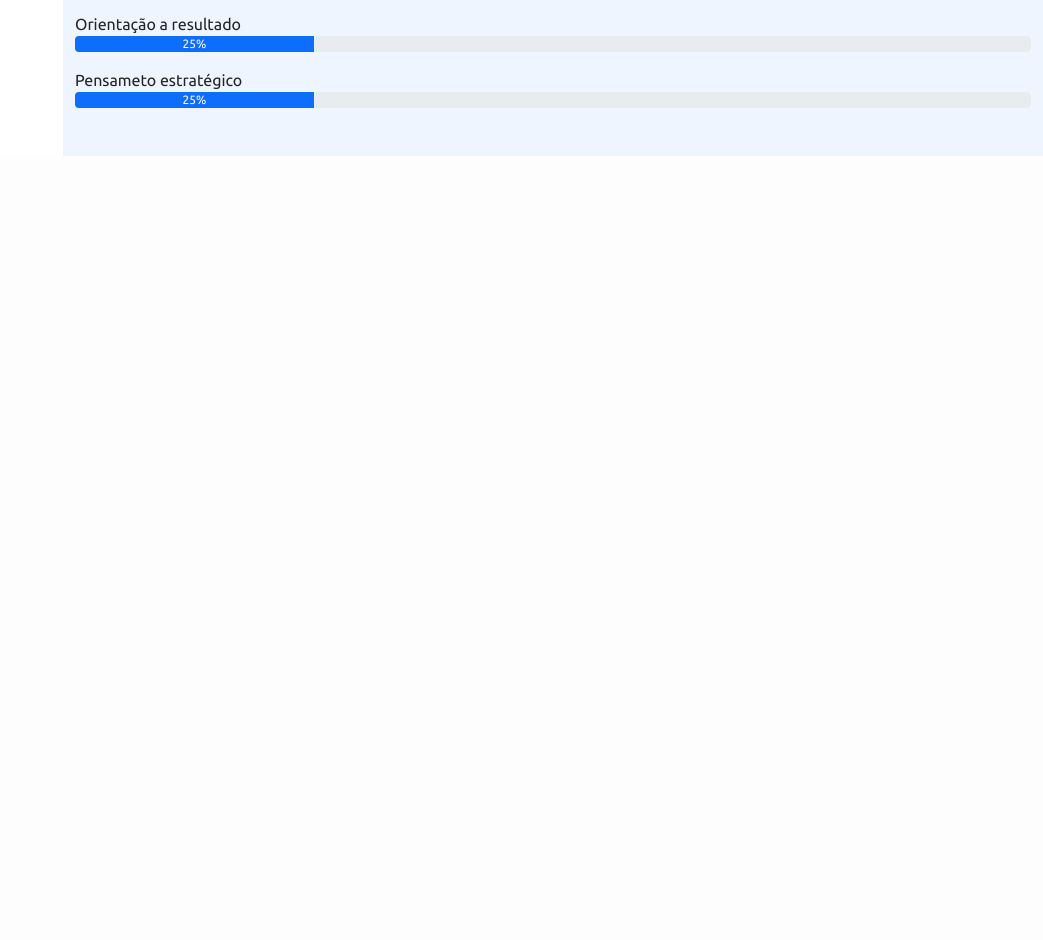
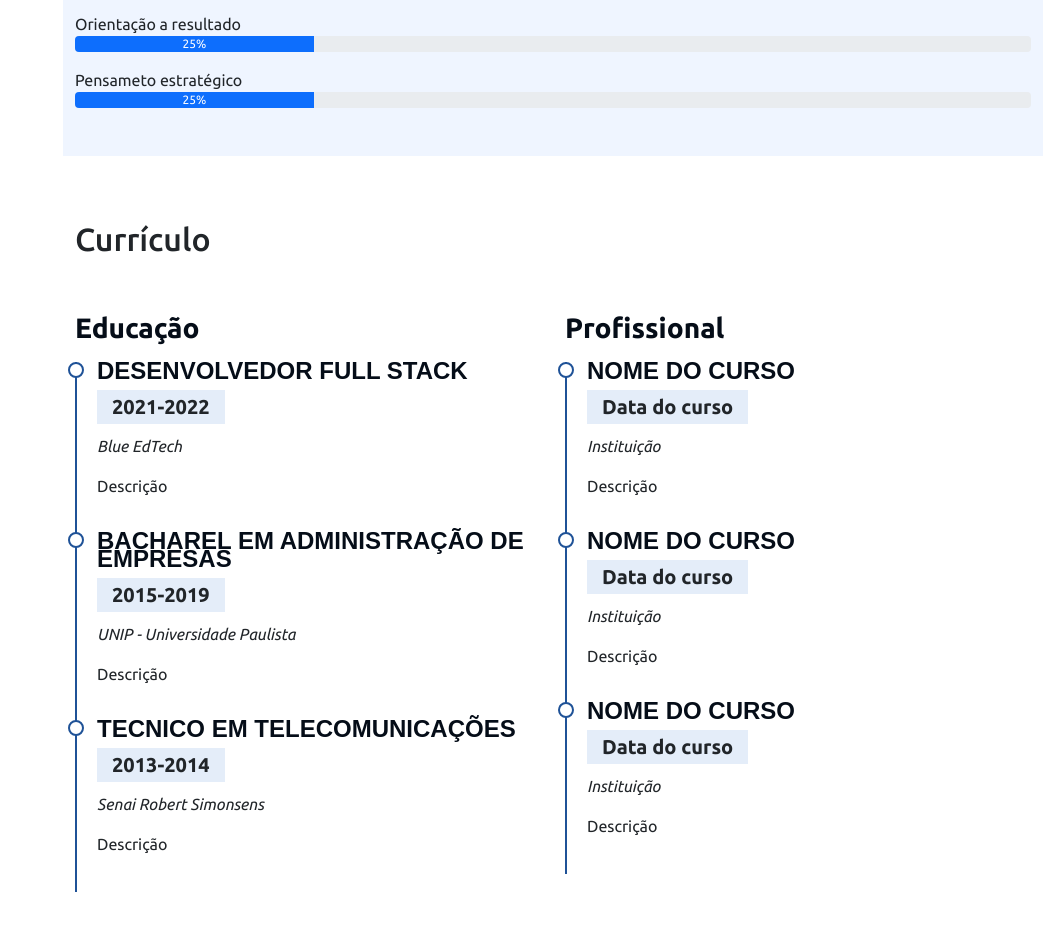
Before and after one commit to anamsilva1981/Devfolio, a Flask app: page / in a window 1280 px wide. Shown: the part 2343-3283 px from the top of the page, without its empty margins (237-1280 px from the left). Before the commit the page ends 2499 px from the top, so only its background shows below. Run offline with Flask 2, Linux system fonts and the light colour scheme; some libraries are stand-ins or nearby versions.

Commit message:
Curriculo

```diff
--- a/static/style.css
+++ b/static/style.css
@@ -195,3 +195,47 @@ i.menu-mobile{
 .section-bg {
     background-color: #eff5ff;
 }
+
+.cv .cv-title{
+    font-weight: 700;
+    margin-top: 20px;
+    margin-bottom: 20px;
+    color: #050d18;
+}
+
+.cv .cv-item {
+    padding: 0 0 20px 20px;
+    margin-top: -2px;
+    border-left: 2px solid #1f5297;
+    position: relative;
+}
+
+.cv .cv-item h4{
+    line-height: 18px;
+    font-weight: 600;
+    text-transform: uppercase;
+    font-family: "poppins", sans-serif;
+    color: #050d18;
+    margin-bottom: 10px;
+}
+
+
+.cv .cv-item h5{
+    background: #e4edf9;
+    padding: 5px 15px;
+    display: inline-block;
+    font-weight: 600;
+    margin-bottom: 10px;
+}
+
+.cv .cv-item::before {
+    content: "";
+    position: absolute;
+    top: 0;
+    left: -9px;
+    width: 16px;
+    height: 16px;
+    border: 2px solid #1f5297;
+    background: #fff;
+    border-radius: 50%;
+}
--- a/templates/index.html
+++ b/templates/index.html
@@ -36,10 +36,10 @@
           <li class="nav-item"><a class="nav-link active" aria-current="page" href="#inicio"><i class="bi bi-house"></i>  Inicio</a></li>
           <li class="nav-item"><a class="nav-link" href="#sobre"><i class="bi bi-file-person"></i> Sobre</a></li>
           <li class="nav-item"><a class="nav-link" href="#habilidades"><i class="bi bi-card-checklist"></i> Habilidades</a></li>
-          <li class="nav-item"><a class="nav-link" href="#"><i class="bi bi-file-earmark-arrow-down"></i> Currículo</a></li>
-          <li class="nav-item"><a class="nav-link" href="#"><i class="bi bi-collection"></i> Portfólio</a></li>
-          <li class="nav-item"><a class="nav-link" href="#"><i class="bi bi-people"></i> Voluntáriado</a></li>
-          <li class="nav-item"><a class="nav-link" href="#"><i class="bi bi-envelope"></i> Contato</a></li>
+          <li class="nav-item"><a class="nav-link" href="#curriculo"><i class="bi bi-file-earmark-arrow-down"></i> Currículo</a></li>
+          <li class="nav-item"><a class="nav-link" href="#portfolio"><i class="bi bi-collection"></i> Portfólio</a></li>
+          <li class="nav-item"><a class="nav-link" href="#voluntariado"><i class="bi bi-people"></i> Voluntáriado</a></li>
+          <li class="nav-item"><a class="nav-link" href="#contato"><i class="bi bi-envelope"></i> Contato</a></li>
 
       </ul>
 
@@ -235,6 +235,71 @@
 
     </section>
 
+  <section class="mt-5 cv" id="curriculo">
+
+    <div class="container pb-5">
+      <h2 class="pt-3 pb-4">Currículo</h2>
+
+      <div class="row">
+        <div class="col-md-6">
+          <h3 class="cv-title">Educação</h3>
+
+          <div class='cv-item'>
+            <h4>Desenvolvedor Full Stack</h4>
+            <h5>2021-2022</h5>
+            <p><em>Blue EdTech</em></p>
+            <p>Descrição</p>
+          </div>
+
+          <div class='cv-item'>
+            <h4>Bacharel em Administração de Empresas</h4>
+            <h5>2015-2019</h5>
+            <p><em>UNIP - Universidade Paulista</em></p>
+            <p>Descrição</p>
+          </div>
+
+          <div class='cv-item'>
+            <h4>Tecnico em Telecomunicações</h4>
+            <h5>2013-2014</h5>
+            <p><em>Senai Robert Simonsens</em></p>
+            <p>Descrição</p>
+          </div>
+
+        </div>
+        <div class="col-md-6">
+          <h3 class="cv-title">Profissional</h3>
+
+          <div class='cv-item'>
+            <h4>Nome do curso</h4>
+            <h5>Data do curso</h5>
+            <p><em>Instituição</em></p>
+            <p>Descrição</p>
+          </div>
+
+          <div class='cv-item'>
+            <h4>Nome do curso</h4>
+            <h5>Data do curso</h5>
+            <p><em>Instituição</em></p>
+            <p>Descrição</p>
+          </div>
+
+          <div class='cv-item'>
+            <h4>Nome do curso</h4>
+            <h5>Data do curso</h5>
+            <p><em>Instituição</em></p>
+            <p>Descrição</p>
+          </div>
+        </div>
+      </div>
+
+
+    </div>
+
+  </section>
+
+
+
+
   </main>
 
   <script src="..//static/bootstrap/js/bootstrap.bundle.min.js"></script>
```
